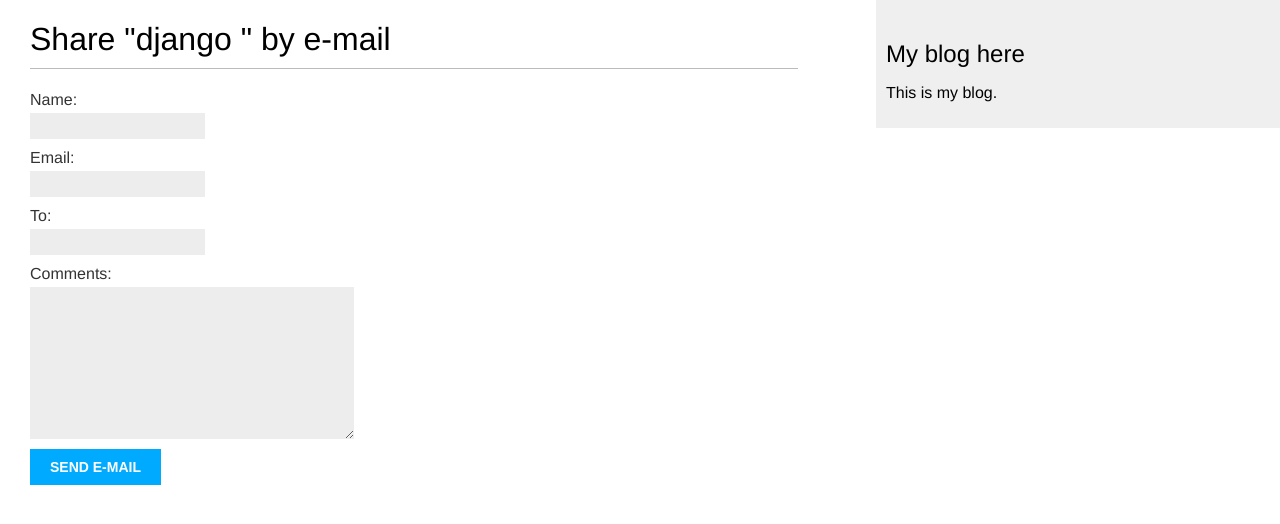
After one commit to ccl4376/mysite, a Django app: page /blog/4/share/ in a window 1280 px wide. The commit adds this page. Shown: the top 524 px of the page. Run offline with Django 3.2, Linux system fonts and the light colour scheme; data comes from the database, SQL or seed files in the repository.

Commit message:
email send test ok

```diff
--- /dev/null
+++ b/blog/forms.py
@@ -0,0 +1,8 @@
+from django import forms
+
+
+class EmailPostForm(forms.Form):
+    name = forms.CharField(max_length=25)
+    email = forms.EmailField()
+    to = forms.EmailField()
+    comments = forms.CharField(required=False, widget=forms.Textarea)
--- a/blog/templates/blog/post/detail.html
+++ b/blog/templates/blog/post/detail.html
@@ -6,4 +6,6 @@
     <h1>{{ post.title }}</h1>
     <p class="date">Published {{ post.publish }} by {{ post.author }}</p>
     {{ post.body|linebreaks }}
+    <p><a href="{% url "blog:post_share" post.id %}">Share this post</a></p>
+
 {% endblock %}
--- /dev/null
+++ b/blog/templates/blog/post/share.html
@@ -0,0 +1,17 @@
+{% extends "blog/base.html" %}
+
+{% block title %}Share a post{% endblock %}
+
+{% block content %}
+    {% if sent %}
+        <h1>E-mail successfully sent</h1>
+        <p>"{{ post.title }}" was successfully sent to {{ cd.to }}.</p>
+    {% else %}
+        <h1>Share "{{ post.title }}" by e-mail</h1>
+        <form action="." method="post">
+            {{ form.as_p }}
+            {% csrf_token %}
+            <input type="submit" value="Send e-mail">
+        </form>
+    {% endif %}
+{% endblock %}
--- a/blog/urls.py
+++ b/blog/urls.py
@@ -9,4 +9,5 @@ urlpatterns = [
     url(r'^(?P<year>\d{4})/(?P<month>\d{2})/(?P<day>\d{2})/(?P<post>[-\w]+)/$',
         views.post_detail,
         name='post_detail'),
+    url(r'^(?P<post_id>\d+)/share/$', views.post_share, name='post_share'),
 ]
--- a/blog/views.py
+++ b/blog/views.py
@@ -2,7 +2,8 @@ from django.shortcuts import render, get_object_or_404
 from django.core.paginator import Paginator, EmptyPage, PageNotAnInteger
 from django.views.generic import ListView
 from .models import Post
-
+from .forms import EmailPostForm
+from django.core.mail import send_mail
 
 def post_list(request):
     object_list = Post.published.all()
@@ -33,3 +34,28 @@ def post_detail(request, year, month, day, post):
                                    publish__month=month,
                                    publish__day=day)
     return render(request, 'blog/post/detail.html', {'post': post})
+
+
+
+def post_share(request, post_id):
+    # Retrieve post by id
+    post = get_object_or_404(Post, id=post_id, status='published')
+    sent = False
+
+    if request.method == 'POST':
+        # Form was submitted
+        form = EmailPostForm(request.POST)
+        if form.is_valid():
+            # Form fields passed validation
+            cd = form.cleaned_data
+            post_url = request.build_absolute_uri(post.get_absolute_url())
+            subject = '{} ({}) recommends you reading "{}"'.format(cd['name'], cd['email'], post.title)
+            message = 'Read "{}" at {}\n\n{}\'s comments: {}'.format(post.title, post_url, cd['name'], cd['comments'])
+            send_mail(subject, message, 'admin@myblog.com', [cd['to']])
+            sent = True
+
+    else:
+        form = EmailPostForm()
+    return render(request, 'blog/post/share.html', {'post': post,
+                                                    'form': form,
+                                                    'sent': sent })
```
Also changed, not shown: mysite/settings.py (+7 -0 lines).
